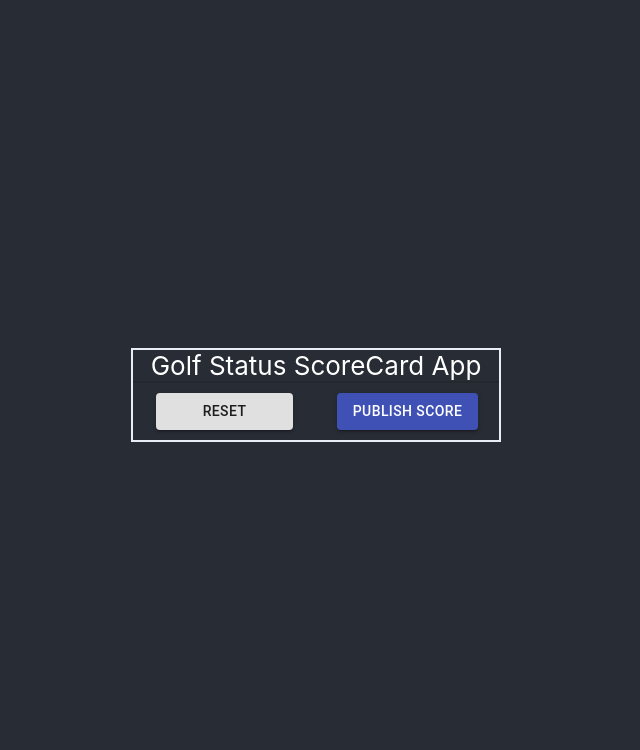
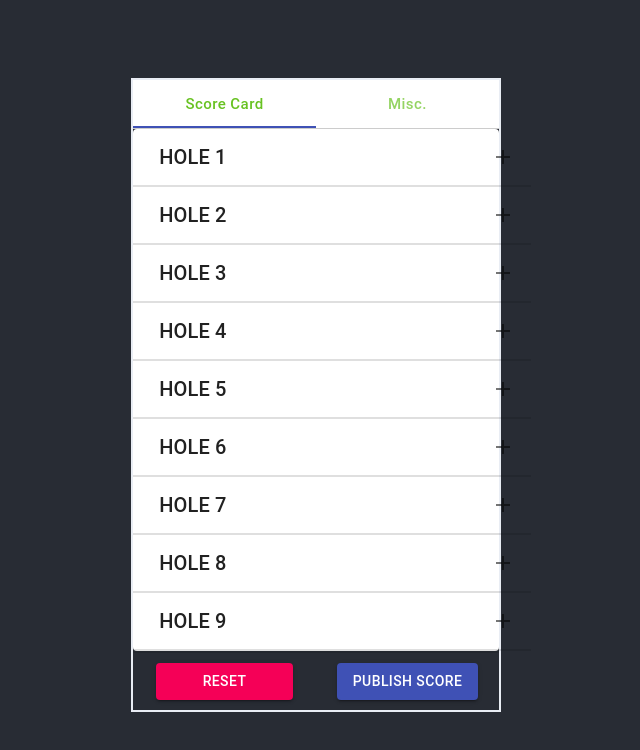
Before and after one commit to 14paxton/golf-status-golf-app, a React (Create React App) app: page / in a window 1280 px wide. Shown: the top 750 px of the page, without its empty margins (324-964 px from the left). Built offline with nearby package versions, Linux system fonts and the light colour scheme.

Commit message:
added scorecard

```diff
--- a/package.json
+++ b/package.json
@@ -6,6 +6,7 @@
     "@fortawesome/react-fontawesome": "^0.1.14",
     "@material-ui/core": "^4.12.2",
     "@material-ui/icons": "^4.11.2",
+    "@material-ui/lab": "^4.0.0-alpha.60",
     "@testing-library/jest-dom": "^5.11.4",
     "@testing-library/react": "^11.1.0",
     "@testing-library/user-event": "^12.1.10",
@@ -23,7 +24,7 @@
   },
   "scripts": {
     "start": "env-cmd -f config/dev react-scripts start",
-    "build": "env-cmd -f config/test react-scripts build",
+    "build": "env-cmd -f config/test yarn install && react-scripts build",
     "build:test": "env-cmd -f config/test react-scripts build",
     "build:staging": "env-cmd -f config/staging react-scripts build",
     "build:prod": "env-cmd -f config/prod react-scripts build",
--- a/src/App.js
+++ b/src/App.js
@@ -1,5 +1,5 @@
 import './App.css';
-import ScorCardContainer from "./components/ScoreCard/ScorCardContainer";
+import ScorCardContainer from "./components/ScoreCard/ScoreCardContainer";
 
 function App() {
   return (
--- a/src/components/FormFields/FieldsAccordion.js
+++ b/src/components/FormFields/FieldsAccordion.js
@@ -8,6 +8,7 @@ import { FormControl, useTheme } from '@material-ui/core';
 import withStyles from '@material-ui/core/styles/withStyles';
 import Typography from '@material-ui/core/Typography';
 import TextBox from './TextBox';
+import {useFormContext} from "react-hook-form";
 
 const Accordion = withStyles({
     root: {
--- a/src/components/FormFields/TextBox.js
+++ b/src/components/FormFields/TextBox.js
@@ -10,22 +10,23 @@ const TextBox = ({ parentFormId, inputObject, setFormData, formData }) => {
     const { register, errors } = useFormContext();
     const label = inputObject?.label ? inputObject?.label : '';
 
-    const twoCharError = 'Please type at least 2 characters to search.';
+    const textReg = register(`text-field-${parentFormId}-${inputObject.id}`)
+
 
     return (
         <TextField
             id={`text-field-${parentFormId}-${inputObject.id}`}
-            name={inputObject.id}
-            inputRef={register({
-                minLength: {
-                    value: 2,
-                    message: twoCharError
-                }
-            })}
+            name={`text-field-${parentFormId}-${inputObject.id}`}
+            ref={textReg.ref}
             label={label}
-            onChange={setFormData}
+            onChange={e => {
+                setFormData({[`text-field-${parentFormId}-${inputObject.id}`]: e.target.value})
+                textReg.onChange(e)
+            }}
             margin="normal"
             variant="filled"
+            type={'number'}
+            value={formData && formData[`text-field-${parentFormId}-${inputObject.id}`]}
             error={!!errors?.[inputObject.id]}
             helperText={errors?.[inputObject.id]?.message}
             InputLabelProps={{
--- a/src/components/ReuseableComponents/GridLayout.js
+++ b/src/components/ReuseableComponents/GridLayout.js
@@ -38,11 +38,11 @@ const GridLayout = props => {
             </Grid>
             {buttonArray?.map((buttonDataObject, index) => {
                 return (
-                    <Grid item xs={6} align="center">
+                    <Grid item xs={6} align="center" key={`form-button-${index}`}>
                         <Button
                             data-qa={`grid-button-${index}-${buttonDataObject?.label}`}
                             variant="contained"
-                            type={'submit'}
+                           type= {buttonDataObject?.type ? buttonDataObject?.type : 'button'}
                             color={buttonDataObject?.color
                                    ? buttonDataObject?.color
                                    : "primary"}
--- /dev/null
+++ b/src/components/ReuseableComponents/Tabs.js
@@ -0,0 +1,53 @@
+import Tab from '@material-ui/core/Tab';
+import {TabContext, TabList, TabPanel} from '@material-ui/lab';
+import {styled} from '@material-ui/core';
+import {useState} from "react";
+
+const StyledTabPanel = styled(TabPanel)({
+    padding: '0.01rem'
+});
+
+const Tabs = ({tabs, indicatorColor, styling, tabMenuColor, defaultTabValue}) => {
+    const [value, setValue] = useState(defaultTabValue || '0');
+
+    const handleChange = (event, newValue) => {
+        setValue(newValue);
+    };
+    return (
+        <div>
+            <TabContext value={value}>
+                <div>
+                    <TabList
+                        onChange={handleChange}
+                        style={{
+                            borderBottom:    '1px solid #ccc',
+                            backgroundColor: tabMenuColor
+                        }}
+                        indicatorColor={indicatorColor}
+                    >
+                        {tabs.map((tab, index) => (
+                            <Tab
+                                key={tab.key}
+                                label={tab.label}
+                                style={styling}
+                                value={index.toString()}
+                                data-qa={tab.key + '-Tab'}
+                            />
+                        ))}
+                    </TabList>
+                </div>
+                {tabs.map((tab, index) => (
+                    <StyledTabPanel
+                        key={tab.key}
+                        value={index.toString()}
+                        data-qa={tab.key + '-TabPanel'}
+                    >
+                        {tab.content}
+                    </StyledTabPanel>
+                ))}
+            </TabContext>
+        </div>
+    );
+};
+
+export default Tabs;
--- a/src/components/ScoreCard/ScorCardContainer.js
+++ /dev/null
@@ -1,30 +0,0 @@
-import {useForm, FormProvider} from "react-hook-form";
-import {useRef} from "react";
-import GridLayout from "../ReuseableComponents/GridLayout";
-import ScoreCard from "./ScoreCard";
-
-const ScoreCardContainer = () => {
-    const methods = useForm();
-    const scoreCardForm = useRef()
-    const {handleSubmit, reset} = methods;
-    const onSubmit = data => console.log(data);
-    const clearForm = reset()
-
-    const buttonArray = [
-        {label: 'Reset', color: 'white', action: () => onSubmit},
-        {label: 'Publish Score', color: 'primary', action: clearForm}
-    ]
-
-    return (
-        <FormProvider {...methods}>
-            <form ref={scoreCardForm} onSubmit={handleSubmit(onSubmit)}>
-                <GridLayout buttonArray={buttonArray}>
-                    <ScoreCard/>
-                </GridLayout>
-            </form>
-        </FormProvider>
-
-    );
-};
-
-export default ScoreCardContainer;
--- a/src/components/ScoreCard/ScoreCard.js
+++ b/src/components/ScoreCard/ScoreCard.js
@@ -1,5 +1,57 @@
-const ScoreCard = () => {
-    return(<div>Golf Status ScoreCard App</div>);
+import Tabs from "../ReuseableComponents/Tabs";
+import {useState} from "react";
+import ScoreCardContent from "./ScoreCardContent";
+import {FormProvider, useForm, useFormContext} from "react-hook-form";
+
+
+const styles = {
+    color:           '#68C222',
+    width:           '33.3%',
+    backgroundColor: '#FFFFFF',
+    fontSize:        15,
+    minWidth:        '50%', textTransform: 'none'
+};
+
+
+const ScoreCard = ({scoreCardFormRef}) => {
+    const [golferStats, setGolferStats] = useState();
+    const methods = useForm();
+    const {handleSubmit, reset, getValues} = methods;
+    const onSubmit = data => console.log(getValues());
+    const handleChange = (value) => {
+        setGolferStats({...getValues(), ...value})
+    }
+
+    const tabs = [
+        {
+            key:     '1',
+            label:   "Score Card",
+            content: (<ScoreCardContent
+                golferStats={golferStats}
+                setGolferStats={handleChange}
+            />)
+        },
+        {
+            key:     '2',
+            label:   "Misc.",
+            content: (
+                         <div>misc</div>
+                     )
+        }
+    ]
+
+    return (
+        <FormProvider {...methods}>
+            <form onSubmit={handleSubmit(onSubmit)}>
+                <Tabs
+                    tabs={tabs}
+                    indicatorColor={'primary'}
+                    styling={styles}
+                    tabMenuColor={'#FFFFFF'}
+                />
+            </form>
+        </FormProvider>
+    );
 }
 
 export default ScoreCard;
--- /dev/null
+++ b/src/components/ScoreCard/ScoreCardContainer.js
@@ -0,0 +1,22 @@
+import GridLayout from "../ReuseableComponents/GridLayout";
+import ScoreCard from "./ScoreCard";
+import {useRef, useState} from "react";
+import ScoreCardContent from "./ScoreCardContent";
+
+const ScoreCardContainer = () => {
+    const scoreCardFormRef = useRef()
+
+
+    const buttonArray = [
+        {type: 'button', label: 'Reset', color: 'secondary', action: console.log('clear')},
+        {type: 'submit', label: 'Publish Score', color: 'primary', action: () => console.log('submit')}
+    ]
+
+    return (
+        <GridLayout buttonArray={buttonArray}>
+            <ScoreCard scoreCardFormRef={scoreCardFormRef}/>
+        </GridLayout>
+    );
+};
+
+export default ScoreCardContainer;
--- /dev/null
+++ b/src/components/ScoreCard/ScoreCardContent.js
@@ -0,0 +1,50 @@
+import FieldsAccordion from "../FormFields/FieldsAccordion";
+import {FormProvider, useForm, useFormContext} from "react-hook-form";
+import {useEffect, useRef, useState} from "react";
+
+const scoreCard = [...Array(9)].map((e, index) => {
+    return (
+        {
+            scoreCardHoleFormInputs: {
+                id:             `hole-${index + 1}-golfers`,
+                accordionLabel: `HOLE ${index + 1}`,
+                inputs:         [
+                    {
+                        id:    `hole-${index + 1}-golfer-brandon`,
+                        type:  'text',
+                        label: "Brandon"
+                    },
+                    {
+                        id:    `hole-${index + 1}-golferted`,
+                        type:  'text',
+                        label: "Ted"
+                    },
+                    {
+                        id:    `hole-${index + 1}-golferduane`,
+                        type:  'text',
+                        label: "Duane"
+                    }
+                ]
+            }
+        }
+    )
+})
+
+const ScoreCardContent = ({golferStats, setGolferStats}) => {
+
+    return (
+        scoreCard.map((holeData, index) => {
+            return (
+                <FieldsAccordion
+                    setFormData={setGolferStats}
+                    formData={golferStats}
+                    startExpanded={false}
+                    fieldsObject={holeData.scoreCardHoleFormInputs}
+                    key={`${index}-field-accordian`}
+                />
+            )
+        })
+    );
+}
+
+export default ScoreCardContent;
```
Also changed, not shown: 1 other file (tests, documents, lock files or other folders).
